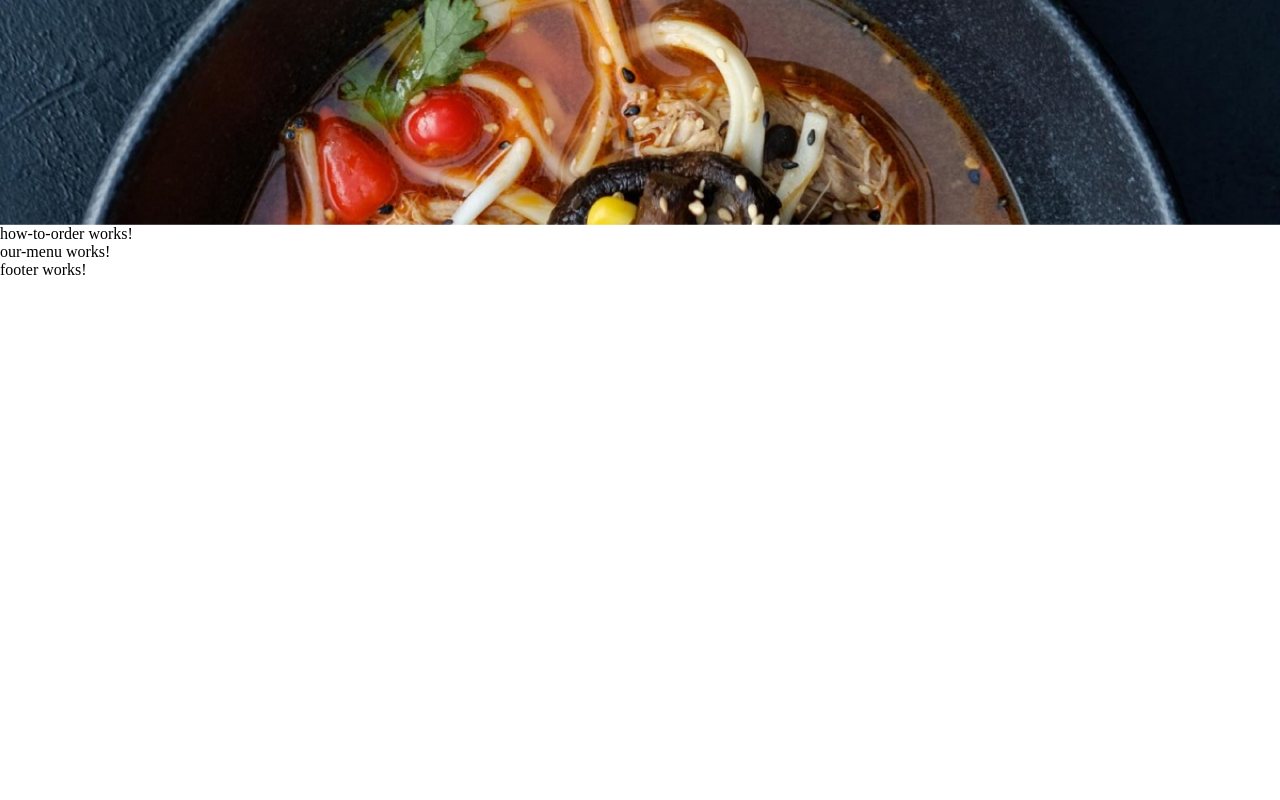
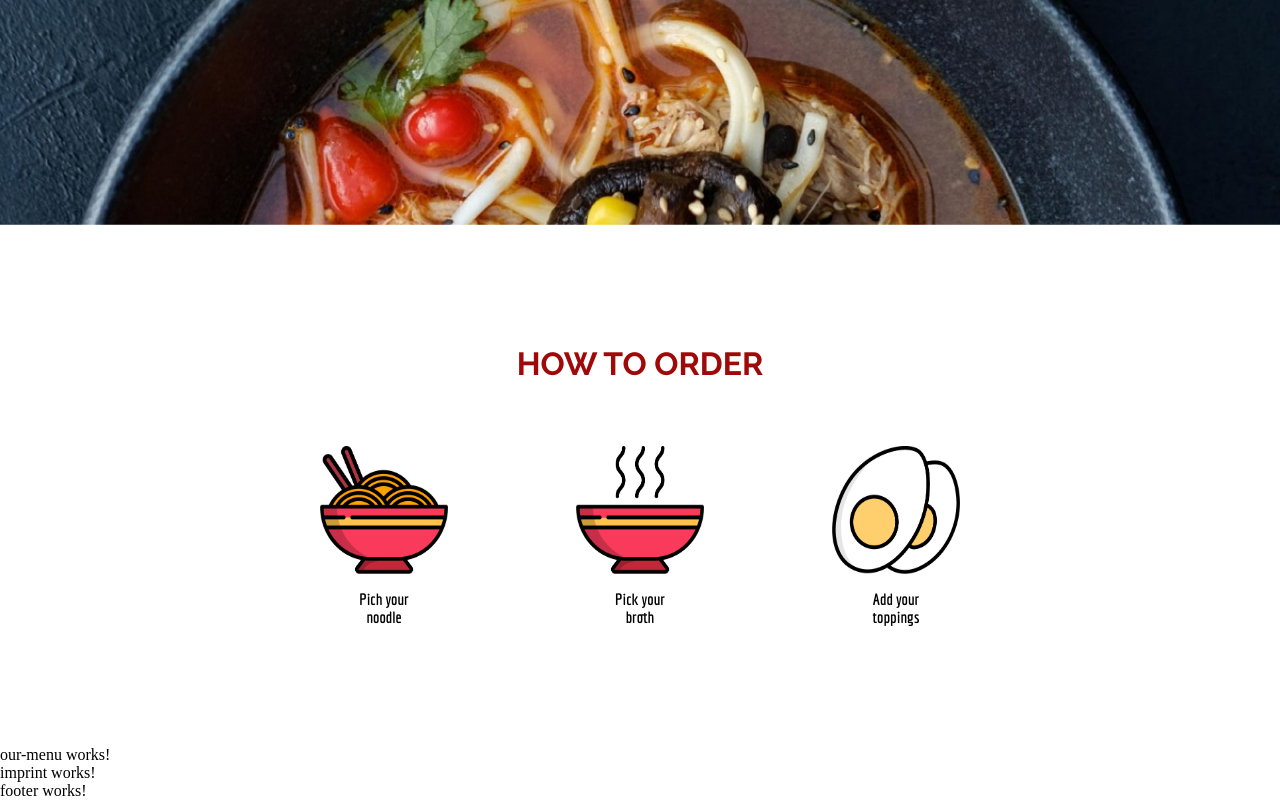
Before and after one commit to Michelle-bit-web/sakura-ramen-angular, an Angular app: page / in a window 1280 px wide. Shown: the part 575-1375 px from the top of the page. Before the commit the page ends 854 px from the top, so only its background shows below. Built offline with nearby package versions, Linux system fonts and the light colour scheme.

Commit message:
how-to-order section designed

```diff
--- a/src/app/app.component.html
+++ b/src/app/app.component.html
@@ -1,3 +1,4 @@
+<router-outlet />
 <app-main-content></app-main-content>
+<app-imprint></app-imprint>
 <app-footer></app-footer>
-<router-outlet />
--- a/src/app/app.component.ts
+++ b/src/app/app.component.ts
@@ -3,6 +3,7 @@ import { RouterOutlet } from '@angular/router';
 import { CommonModule } from '@angular/common';
 import { MainContentComponent } from './main-content/main-content.component';
 import { FooterComponent } from './shared/components/footer/footer.component';
+import { ImprintComponent } from './imprint/imprint.component';
 
 @Component({
   selector: 'app-root',
@@ -11,6 +12,7 @@ import { FooterComponent } from './shared/components/footer/footer.component';
     CommonModule,
     MainContentComponent,
     FooterComponent,
+    ImprintComponent,
   ],
   standalone: true,
   templateUrl: './app.component.html',
--- a/src/app/imprint/imprint.component.ts
+++ b/src/app/imprint/imprint.component.ts
@@ -1,8 +1,11 @@
+import { CommonModule } from '@angular/common';
 import { Component } from '@angular/core';
 
 @Component({
   selector: 'app-imprint',
-  imports: [],
+  imports: [
+    CommonModule,
+  ],
   templateUrl: './imprint.component.html',
   styleUrl: './imprint.component.scss'
 })
--- a/src/app/main-content/how-to-order/how-to-order.component.html
+++ b/src/app/main-content/how-to-order/how-to-order.component.html
@@ -1 +1,20 @@
-<p>how-to-order works!</p>
+<section>
+    <h2 class="fontRaleway">HOW TO ORDER</h2>
+    <div class="content">
+        <div class="order-subscetions">
+            <img src="assets/img/noodle.png" alt="Cup of noodle icon">
+            <span class="fontEconomica">Pich your</span>
+            <p class="fontEconomica">noodle</p>
+        </div>
+        <div class="order-subscetions">
+            <img src="assets/img/broth.png" alt="Broth icon">
+            <span class="fontEconomica">Pick your</span>
+            <p class="fontEconomica">broth</p>
+        </div>
+        <div class="order-subscetions">
+            <img src="assets/img/egg.png" alt="Eggs icon">
+            <span class="fontEconomica">Add your</span>
+            <p class="fontEconomica">toppings</p>
+        </div>
+    </div>
+</section>
--- a/src/app/main-content/how-to-order/how-to-order.component.scss
+++ b/src/app/main-content/how-to-order/how-to-order.component.scss
@@ -0,0 +1,32 @@
+.flex-box {
+    display: flex;
+    align-items: center;
+    justify-content: center;
+    flex-direction: column;
+}
+
+section {
+    @extend .flex-box;
+    padding: 120px 160px;
+}
+
+h2 {
+    font-size: 32px;
+    color: #9f0908;
+    margin-bottom: 64px;
+}
+
+.content {
+    display: flex;
+}
+
+.order-subscetions {
+    @extend .flex-box;
+    font-weight: bolder;
+    > img {
+        width: 128px;
+        height: 128px;
+        padding: 0 64px;
+        margin-bottom: 16px;
+    }
+}
--- /dev/null
+++ b/src/app/main-content/landingPage/landingPage.components.html
@@ -0,0 +1,7 @@
+<section class="fontRaleway">
+        <div>
+            <app-navbar></app-navbar>
+        </div>
+        <h1 class="fontRaleway">SAKURA RAMEN</h1>
+        <h2 class="fontRaleway">BEST RAMEN IN TOWN</h2>
+</section>
--- a/src/app/main-content/landingPage/landingPage.components.ts
+++ b/src/app/main-content/landingPage/landingPage.components.ts
@@ -8,15 +8,7 @@ import { NavbarComponent } from './navbar/navbar.component';
     imports: [
         CommonModule,
         NavbarComponent],
-    template: `
-    <section class="fontRaleway">
-        <div>
-            <app-navbar></app-navbar>
-        </div>
-        <h1 class="fontRaleway">SAKURA RAMEN</h1>
-        <h2 class="fontRaleway">BEST RAMEN IN TOWN</h2>
-    </section>
-    `,
+    templateUrl: './landingPage.components.html',
     styleUrls: ['./landingPage.components.scss'],
 })
 export class LandingPageComponent {
```
